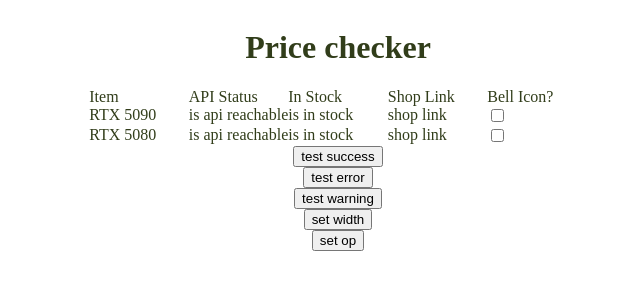
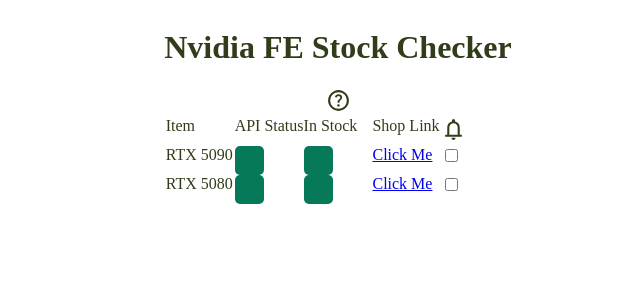
Before and after one commit to PJM178/nvidia-fe-stock-checker, a Next.js app: page / in a window 1280 px wide. Shown: the top 300 px of the page, without its empty margins (302-942 px from the left). Built offline with nearby package versions, Linux system fonts and the light colour scheme.

Commit message:
visualize response data in table, select cards to query

```diff
--- /dev/null
+++ b/src/app/components/Icons.tsx
@@ -0,0 +1,35 @@
+interface GeneralIconProps {
+  className?: string;
+}
+
+export const Notification = (props: GeneralIconProps) => {
+  const { className } = props;
+
+  return (
+    <svg
+      xmlns="http://www.w3.org/2000/svg"
+      viewBox="0 -960 960 960"
+      // height={height}
+      // width={width}
+      className={className ?? `general-icon`}
+      // fill={"currentColor"}
+      aria-label="Notification Icon"
+    >
+      <path d="M160-200v-80h80v-280q0-83 50-147.5T420-792v-28q0-25 17.5-42.5T480-880q25 0 42.5 17.5T540-820v28q80 20 130 84.5T720-560v280h80v80H160Zm320-300Zm0 420q-33 0-56.5-23.5T400-160h160q0 33-23.5 56.5T480-80ZM320-280h320v-280q0-66-47-113t-113-47q-66 0-113 47t-47 113v280Z" />
+    </svg>
+  );
+}
+
+export const QuestionMark = (props: GeneralIconProps) => {
+  const { className } = props;
+
+  return (
+    <svg
+      xmlns="http://www.w3.org/2000/svg"
+      viewBox="0 -960 960 960"
+      className={className ?? `general-icon`}
+    >
+      <path d="M478-240q21 0 35.5-14.5T528-290q0-21-14.5-35.5T478-340q-21 0-35.5 14.5T428-290q0 21 14.5 35.5T478-240Zm-36-154h74q0-33 7.5-52t42.5-52q26-26 41-49.5t15-56.5q0-56-41-86t-97-30q-57 0-92.5 30T342-618l66 26q5-18 22.5-39t53.5-21q32 0 48 17.5t16 38.5q0 20-12 37.5T506-526q-44 39-54 59t-10 73Zm38 314q-83 0-156-31.5T197-197q-54-54-85.5-127T80-480q0-83 31.5-156T197-763q54-54 127-85.5T480-880q83 0 156 31.5T763-763q54 54 85.5 127T880-480q0 83-31.5 156T763-197q-54 54-127 85.5T480-80Zm0-80q134 0 227-93t93-227q0-134-93-227t-227-93q-134 0-227 93t-93 227q0 134 93 227t227 93Zm0-320Z" />
+    </svg>
+  );
+}
--- a/src/app/globals.css
+++ b/src/app/globals.css
@@ -62,7 +62,6 @@
   }
 }
 
-
 .transition-test {
   width: 0px;
   transition: width 500ms;
@@ -71,3 +70,9 @@
   height: 20px;
   background-color: white;
 }
+
+.general-icon {
+  fill: var(--text-strong);
+  height: 25px;
+  width: 25px;
+}
--- a/src/app/page.module.css
+++ b/src/app/page.module.css
@@ -17,12 +17,42 @@
 
 .sku-grid-table--row:hover .sku-grid-table--item {
   background-color: blue;
+  opacity: 0.3;
 }
 
 .sku-grid-table--header {
 
 }
 
+/* .sku-grid-table--header-notification > svg {
+  fill: var(--text-strong);
+  height: 25px;
+} */
+
 .sku-grid-table--item {
 
 }
+
+.sku-response--error {
+  border-radius: 5px;
+  border: solid var(--error-stroke-strong) 2px;
+  background-color: var(--error-text);
+  width: 25px;
+  height: 25px;
+}
+
+.sku-response--warning {
+  border-radius: 5px;
+  border: solid var(--warning-stroke-strong) 2px;
+  background-color: var(--warning-text);
+  width: 25px;
+  height: 25px;
+}
+
+.sku-response--success {
+  border-radius: 5px;
+  border: solid var(--success-stroke-strong) 2px;
+  background-color: var(--success-text);
+  width: 25px;
+  height: 25px;
+}
--- a/src/app/page.tsx
+++ b/src/app/page.tsx
@@ -1,15 +1,17 @@
 "use client"
 
 import { useEffect, useState } from "react";
-import Snackbar from "./components/Snackbar";
 import styles from "./page.module.css";
+import { Notification, QuestionMark } from "./components/Icons";
 
 const skuData = {
   baseUrl: (sku: string, locale: string) => {
     return `https://api.store.nvidia.com/partner/v1/feinventory?status=1&skus=${sku}&locale=${locale}`
   },
   country: {
-    suomi: {
+    finland: {
+      endonym: "Suomi",
+      skus: {
         rtx5090: {
           gpuName: "RTX 5090",
           skuName: "5090FEPROSHOP",
@@ -20,12 +22,63 @@
           skuName: "PRO580GFTNV",
           locale: "fi-fi",
         },
+      }
+    },
+    germany: {
+      endonym: "Deutschland",
+      skus: {
+        rtx5090: {
+          gpuName: "RTX 5090",
+          skuName: "5090FEPROSHOP",
+          locale: "de-de",
+        },
+        rtx5080: {
+          gpuName: "RTX 5080",
+          skuName: "PRO580GFTNV",
+          locale: "de-de",
+        },
+      }
     },
   },
 };
 
+const mockResponseDataSuccess = {
+  listMap: [
+    {
+      fe_sku: "string",
+      is_active: "true",
+      locale: "string",
+      price: "string",
+      product_url: "www.google.com",
+    }
+  ],
+  map: null,
+  success: true,
+}
+
+const mockResponseDataWarning = {
+  listMap: [
+
+  ],
+  map: null,
+  success: true,
+}
+
+const mockResponseDataError = {
+  error: true,
+  message: "this is mock error",
+};
+
+const makeAbsoluteUrl = (url: string) => {
+  if (!url.match(/^https?:\/\//)) {
+    return `https://${url}`;
+  }
+
+  return url;
+};
+
 const LocaleBar = () => {
-  const [chosenCountry, setChosenCountry] = useState<keyof typeof skuData.country>("suomi");
+  const [chosenCountry, setChosenCountry] = useState<keyof typeof skuData.country>("finland");
 
   return null;
 }
@@ -37,24 +90,46 @@
   isActive: boolean;
 }
 
+interface ResponseSkuData {
+  fe_sku: string;
+  is_active: string;
+  locale: string;
+  price: string;
+  product_url: string;
+}
+
+interface ResponseData {
+  listMap: ResponseSkuData[] | [];
+  map: null;
+  success: boolean;
+}
+
+interface ErrorResponse {
+  error: boolean;
+  message: string;
+}
+
+type ApiResponse = ResponseData | ErrorResponse;
+
 const SKU = (props: SKUProps) => {
   const { gpuName, skuName, locale, isActive } = props;
   const [isSelected, setIsSelected] = useState(false);
+  const [responseSkuData, setResponseSkuData] = useState<ApiResponse | null>(mockResponseDataSuccess);
 
   useEffect(() => {
     if (isActive && isSelected) {
       async function checkStock() {
         const response = await fetch(skuData.baseUrl(skuName, locale));
 
-        const data = await response.json();
+        if (!response.ok) {
+          const data: ErrorResponse = await response.json();
 
-        if (!response.ok) {
-          console.log(`Error: ${data.message}`);
+          setResponseSkuData({ error: true, message: data.message });
         } else {
-          console.log(data);
+          const data: ResponseData = await response.json();
+
+          setResponseSkuData(data);
         }
-
-
       }
 
       checkStock();
@@ -69,14 +144,58 @@
     }
   }
 
-  console.log(isSelected);
+  const apiStatusElement = () => {
+    if (!responseSkuData || "error" in responseSkuData) {
+      return (
+        <div className={styles["sku-response--error"]}></div>
+      );
+    }
+
+    if (responseSkuData.listMap.length === 0) {
+      return (
+        <div className={styles["sku-response--warning"]}></div>
+      );
+    }
+
+    if (responseSkuData.success && responseSkuData.listMap.length > 0) {
+      return (
+        <div className={styles["sku-response--success"]}></div>
+      );
+    }
+  }
+
+  const inStockElement = () => {
+    if (responseSkuData && "success" in responseSkuData && responseSkuData.success && responseSkuData.listMap[0]?.is_active === "true" && responseSkuData.listMap[0]?.product_url.length > 0) {
+      return (
+        <div className={styles["sku-response--success"]}></div>
+      );
+    }
+
+    return (
+      <div className={styles["sku-response--error"]}></div>
+    );
+  }
+
+  const linkElement = () => {
+    if (!responseSkuData || "error" in responseSkuData) {
+      return null;
+    }
+
+    if (responseSkuData.success && responseSkuData.listMap[0]?.is_active === "true" && responseSkuData.listMap[0]?.product_url.length > 0) {
+      return (
+        <a href={makeAbsoluteUrl(responseSkuData.listMap[0].product_url)} target="_blank">Click Me</a>
+      );
+    }
+
+    return null;
+  }
 
   return (
     <div className={styles["sku-grid-table--row"]}>
       <div className={styles["sku-grid-table--item"]}>{gpuName}</div>
-      <div className={styles["sku-grid-table--item"]}>is api reachable</div>
-      <div className={styles["sku-grid-table--item"]}>is in stock</div>
-      <div className={styles["sku-grid-table--item"]}>shop link</div>
+      <div className={styles["sku-grid-table--item"]}>{apiStatusElement()}</div>
+      <div className={styles["sku-grid-table--item"]}>{inStockElement()}</div>
+      <div className={styles["sku-grid-table--item"]}>{linkElement()}</div>
       <div className={styles["sku-grid-table--item"]}>
         <input type="checkbox" onChange={handleSelected} />
       </div>
@@ -98,8 +217,8 @@
       <div className={styles["sku-grid-table--header"]}>API Status</div>
       <div className={styles["sku-grid-table--header"]}>In Stock</div>
       <div className={styles["sku-grid-table--header"]}>Shop Link</div>
-      <div className={styles["sku-grid-table--header"]}>Bell Icon?</div>
-      {Object.values(skuData.country[country]).map(sku => (
+      <div className={styles["sku-grid-table--header"]}><Notification /></div>
+      {Object.values(skuData.country[country].skus).map(sku => (
         <SKU
           key={sku.skuName}
           isActive={isActive}
@@ -113,26 +232,18 @@
 };
 
 export default function Home() {
-  const [notification, setNotification] = useState<"warning" | "success" | "error" | null>(null);
-  const [width, setWidth] = useState(0);
-  const [opacity, setOpacity] = useState(1);
-
   return (
     <>
       <main>
         <div className={styles["main-content-container"]}>
-          <h1>Price checker</h1>
+          <h1>Nvidia FE Stock Checker</h1>
+          <div onPointerEnter={() => console.log("lol")}>
+            <QuestionMark />
+          </div>
           <LocaleBar />
-          <GridTable country="suomi" isActive={true} />
-          <button onClick={() => setNotification("success")}>test success</button>
-          <button onClick={() => setNotification("error")}>test error</button>
-          <button onClick={() => setNotification("warning")}>test warning</button>
-          <button onClick={() => setWidth(200)}>set width</button>
-          <button onClick={() => setOpacity(0)}>set op</button>
-          <div className="transition-test" style={{ width: width, opacity: opacity }}></div>
+          <GridTable country="finland" isActive={true} />
         </div>
       </main>
-      <Snackbar type={notification} setNotification={setNotification} />
     </>
   );
 }
```
Lines whose indentation alone changed are shown as unchanged.
